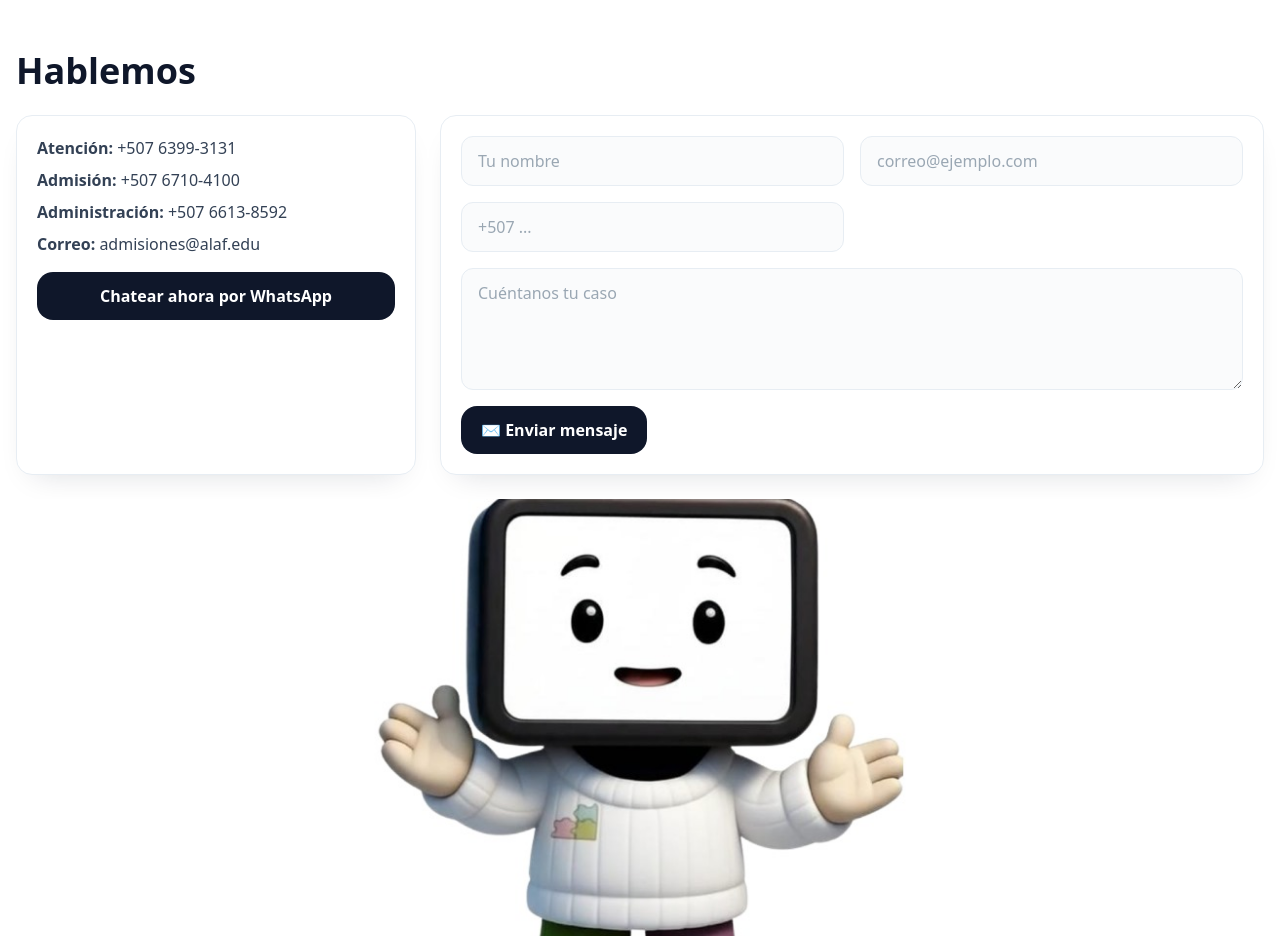
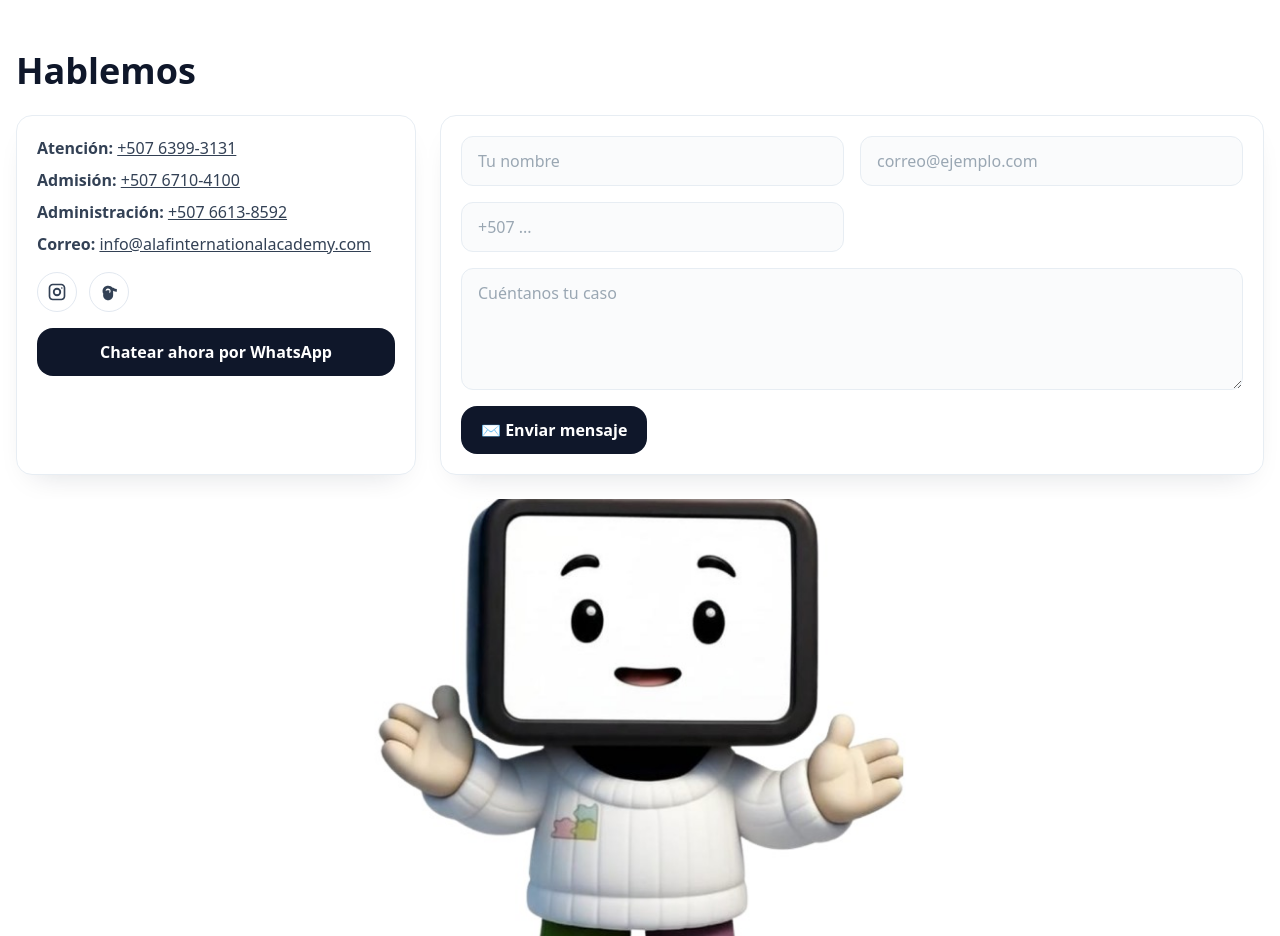
Before and after one commit to lulabtechnology/Alaf, a Next.js app: page / in a window 1280 px wide. Shown: the part 5060-5996 px from the top of the page. Built offline with nearby package versions, Linux system fonts and the light colour scheme.

Commit message:
Update contact.tsx

```diff
--- a/app/(site)/components/contact.tsx
+++ b/app/(site)/components/contact.tsx
@@ -1,8 +1,16 @@
 // app/(site)/components/contact.tsx
 "use client";
+
 import Image from "next/image";
 import { useState } from "react";
 
+/**
+ * Contacto ALAF
+ * - WhatsApp (Atención)
+ * - Correos clicables (mailto)
+ * - Iconos con enlaces a Instagram y TikTok
+ * - Imagen final que SIEMPRE se ajusta al marco
+ */
 export function Contact() {
   const [sent, setSent] = useState(false);
 
@@ -12,14 +20,84 @@ export function Contact() {
         <h2 className="h2 mb-6">Hablemos</h2>
 
         <div className="grid gap-6 md:grid-cols-3">
-          {/* datos */}
+          {/* Columna izquierda: datos y redes */}
           <div className="card p-5">
             <ul className="space-y-2 text-slate-700">
-              <li><strong>Atención:</strong> +507 6399-3131</li>
-              <li><strong>Admisión:</strong> +507 6710-4100</li>
-              <li><strong>Administración:</strong> +507 6613-8592</li>
-              <li><strong>Correo:</strong> admisiones@alaf.edu</li>
+              <li>
+                <strong>Atención:</strong>{" "}
+                <a href="https://wa.me/50763993131" className="underline">
+                  +507 6399-3131
+                </a>
+              </li>
+              <li>
+                <strong>Admisión:</strong>{" "}
+                <a href="https://wa.me/50767104100" className="underline">
+                  +507 6710-4100
+                </a>
+              </li>
+              <li>
+                <strong>Administración:</strong>{" "}
+                <a href="https://wa.me/50766138592" className="underline">
+                  +507 6613-8592
+                </a>
+              </li>
+              <li>
+                <strong>Correo:</strong>{" "}
+                <a
+                  href="mailto:info@alafinternationalacademy.com"
+                  className="underline"
+                >
+                  info@alafinternationalacademy.com
+                </a>
+              </li>
             </ul>
+
+            {/* Redes */}
+            <div className="mt-4 flex items-center gap-3">
+              {/* Instagram */}
+              <a
+                href="https://www.instagram.com/alafinternationalacademy/"
+                target="_blank"
+                rel="noreferrer"
+                aria-label="Instagram de ALAF"
+                className="inline-flex h-10 w-10 items-center justify-center rounded-full border border-slate-200 bg-white hover:bg-slate-50"
+                title="Instagram"
+              >
+                {/* Icono Instagram (SVG inline, liviano) */}
+                <svg
+                  width="20"
+                  height="20"
+                  viewBox="0 0 24 24"
+                  fill="currentColor"
+                  className="text-slate-700"
+                >
+                  <path d="M7 2C4.24 2 2 4.24 2 7v10c0 2.76 2.24 5 5 5h10c2.76 0 5-2.24 5-5V7c0-2.76-2.24-5-5-5H7zm10 2c1.66 0 3 1.34 3 3v10c0 1.66-1.34 3-3 3H7c-1.66 0-3-1.34-3-3V7c0-1.66 1.34-3 3-3h10zm-5 3a5 5 0 100 10 5 5 0 000-10zm0 2.2a2.8 2.8 0 110 5.6 2.8 2.8 0 010-5.6zM17.8 6.2a1 1 0 100 2 1 1 0 000-2z" />
+                </svg>
+              </a>
+
+              {/* TikTok */}
+              <a
+                href="https://www.tiktok.com/@alafiacademy"
+                target="_blank"
+                rel="noreferrer"
+                aria-label="TikTok de ALAF"
+                className="inline-flex h-10 w-10 items-center justify-center rounded-full border border-slate-200 bg-white hover:bg-slate-50"
+                title="TikTok"
+              >
+                {/* Icono TikTok (SVG inline) */}
+                <svg
+                  width="20"
+                  height="20"
+                  viewBox="0 0 48 48"
+                  fill="currentColor"
+                  className="text-slate-700"
+                >
+                  <path d="M34.6 13.7c2.4 1.9 5.1 3 8.2 3.1v6.4c-3.1.1-6.1-.8-8.9-2.5v10.8c0 6.6-5.4 12-12 12s-12-5.4-12-12 5.4-12 12-12c1 0 2 .1 3 .4v6.8a6 6 0 10-3 .8v7.6c-7.4 0-13.4-6-13.4-13.4S14.5 8.9 21.9 8.9c4.6 0 8.6 2.3 11 4.8l1.7 0z" />
+                </svg>
+              </a>
+            </div>
+
+            {/* Botón WhatsApp principal (Atención) */}
             <a
               href="https://wa.me/50763993131"
               target="_blank"
@@ -29,7 +107,7 @@ export function Contact() {
             </a>
           </div>
 
-          {/* formulario */}
+          {/* Columna derecha: formulario (demo) */}
           <form
             className="card md:col-span-2 p-5"
             onSubmit={(e) => {
@@ -39,21 +117,48 @@ export function Contact() {
             }}
           >
             <div className="grid gap-4 md:grid-cols-2">
-              <input className="rounded-xl border px-4 py-3" placeholder="Tu nombre" />
-              <input className="rounded-xl border px-4 py-3" placeholder="correo@ejemplo.com" type="email" />
-              <input className="rounded-xl border px-4 py-3" placeholder="+507 ..." />
-              <textarea className="rounded-xl border px-4 py-3 md:col-span-2" rows={4} placeholder="Cuéntanos tu caso" />
+              <input
+                className="rounded-xl border px-4 py-3"
+                placeholder="Tu nombre"
+                name="name"
+                required
+              />
+              <input
+                className="rounded-xl border px-4 py-3"
+                placeholder="correo@ejemplo.com"
+                type="email"
+                name="email"
+                required
+              />
+              <input
+                className="rounded-xl border px-4 py-3"
+                placeholder="+507 ..."
+                name="phone"
+              />
+              <textarea
+                className="rounded-xl border px-4 py-3 md:col-span-2"
+                rows={4}
+                placeholder="Cuéntanos tu caso"
+                name="message"
+              />
             </div>
             <div className="mt-4 flex gap-3">
-              <button className="rounded-2xl bg-slate-900 px-5 py-3 font-semibold text-white">
+              <button
+                type="submit"
+                className="rounded-2xl bg-slate-900 px-5 py-3 font-semibold text-white"
+              >
                 ✉️ Enviar mensaje
               </button>
-              {sent && <span className="self-center text-sm text-emerald-600">Mensaje enviado ✓</span>}
+              {sent && (
+                <span className="self-center text-sm text-emerald-600">
+                  Mensaje enviado ✓
+                </span>
+              )}
             </div>
           </form>
         </div>
 
-        {/* imagen extra que SIEMPRE se ajusta */}
+        {/* Imagen extra que SIEMPRE se ajusta */}
         <div className="mt-6 overflow-hidden rounded-3xl">
           <div className="relative aspect-[16/7] w-full">
             <Image
```
